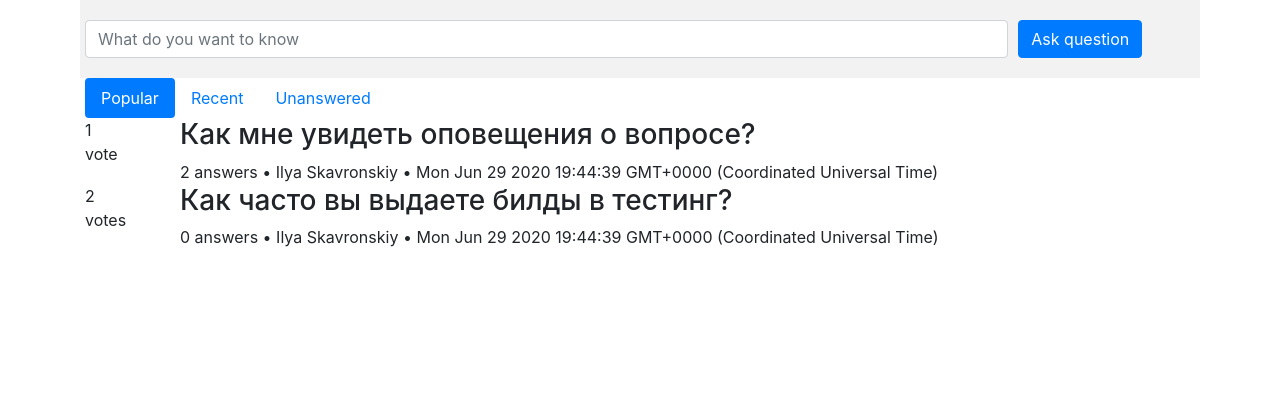
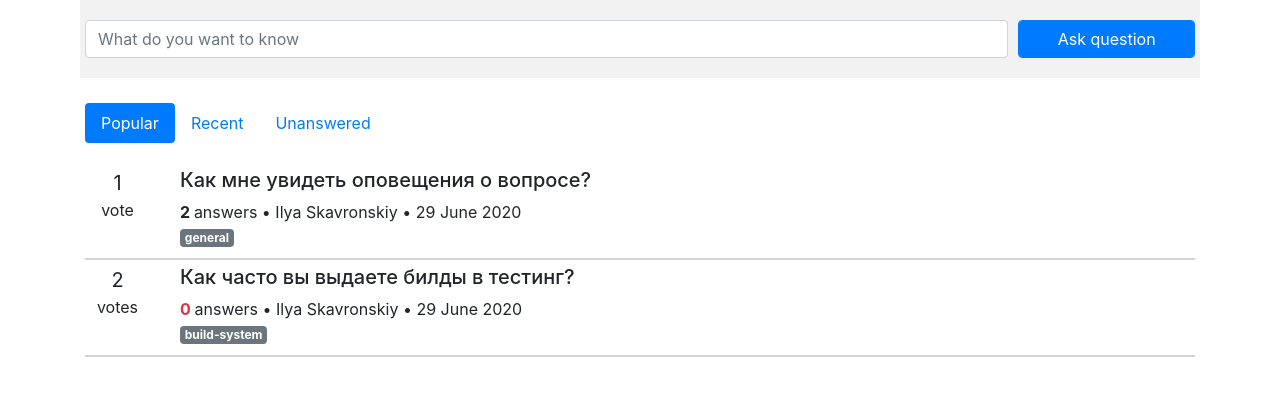
Before and after one commit to ilyaskav/questions-vue, a Vue app: page /#/ in a window 1280 px wide. Shown: the top 396 px of the page. Built offline with nearby package versions, Linux system fonts and the light colour scheme.

Commit message:
created markup for home page

```diff
--- a/src/components/questions-list-item.vue
+++ b/src/components/questions-list-item.vue
@@ -1,14 +1,21 @@
 <template>
-  <div class="row">
+  <div class="questions-list-item">
+    <div class="row question-container">
       <div class="col-md-1 vote">
         <div class="votes-counter">{{question.votesCount}}</div>
         <div class="votes-label">{{question.votesCount === 1 ? 'vote' : 'votes'}}</div>
       </div>
       <div class="col-md-11 question-info">
-      <h3>{{question.question}}</h3>
-      <span>{{question.answersCount}} answers</span> &bull;
+        <h5>{{question.question}}</h5>
+        <span class="answers-counter" :class="{'text-danger': question.answersCount === 0}">
+          {{question.answersCount}}
+        </span> answers &bull;
         <span>{{question.creator}}</span> &bull;
-      <span>{{question.creationDate}}</span>
+        <span>{{question.creationDate.toLocaleDateString('en-gb', dateFormat)}}</span>
+        <div class="question-tags">
+          <span class="badge badge-secondary" v-for="tag in question.tags" :key="tag">{{tag}}</span>
+        </div>
+      </div>
     </div>
   </div>
 </template>
@@ -17,9 +24,32 @@
 export default {
   props: {
     question: Object
+  },
+  data() {
+    return {
+      dateFormat: { year: 'numeric', month: 'long', day: 'numeric' }
+    };
   }
 };
 </script>
 
-<style>
+<style scoped>
+.questions-list-item {
+  border-bottom: 2px solid lightgray;
+}
+.question-tags {
+  margin-bottom: 10px;
+}
+.question-container {
+  padding-top: 5px;
+}
+.answers-counter {
+  font-weight: bold;
+}
+.vote {
+  text-align: center;
+}
+.votes-counter {
+  font-size: 20px;
+}
 </style>
--- a/src/components/questions-list.vue
+++ b/src/components/questions-list.vue
@@ -1,5 +1,5 @@
 <template>
-  <div>
+  <div class="questions-list">
     <ul class="nav nav-pills">
       <li class="nav-item">
         <a class="nav-link active" href="#">Popular</a>
@@ -11,7 +11,9 @@
         <a class="nav-link" href="#">Unanswered</a>
       </li>
     </ul>
-    <questions-list-item v-for="question in questions" :key="question.id" :question="question"></questions-list-item>
+    <div class="list-items-container">
+      <questions-list-item v-for="question in questions" :key="question.id" :question="question"></questions-list-item>
+    </div>
   </div>
 </template>
 
@@ -57,5 +59,11 @@ export default {
 };
 </script>
 
-<style>
+<style scoped>
+.questions-list {
+  margin-top: 25px;
+}
+.list-items-container {
+  margin-top: 20px;
+}
 </style>
--- a/src/views/home.vue
+++ b/src/views/home.vue
@@ -7,7 +7,7 @@
             <input type="text" placeholder="What do you want to know" class="form-control" />
           </div>
           <div class="col-md-2">
-            <button type="button" class="btn btn-primary">Ask question</button>
+            <button type="button" class="btn btn-primary form-control">Ask question</button>
           </div>
         </div>
         <questions-list></questions-list>
```
Lines whose indentation alone changed are shown as unchanged.
